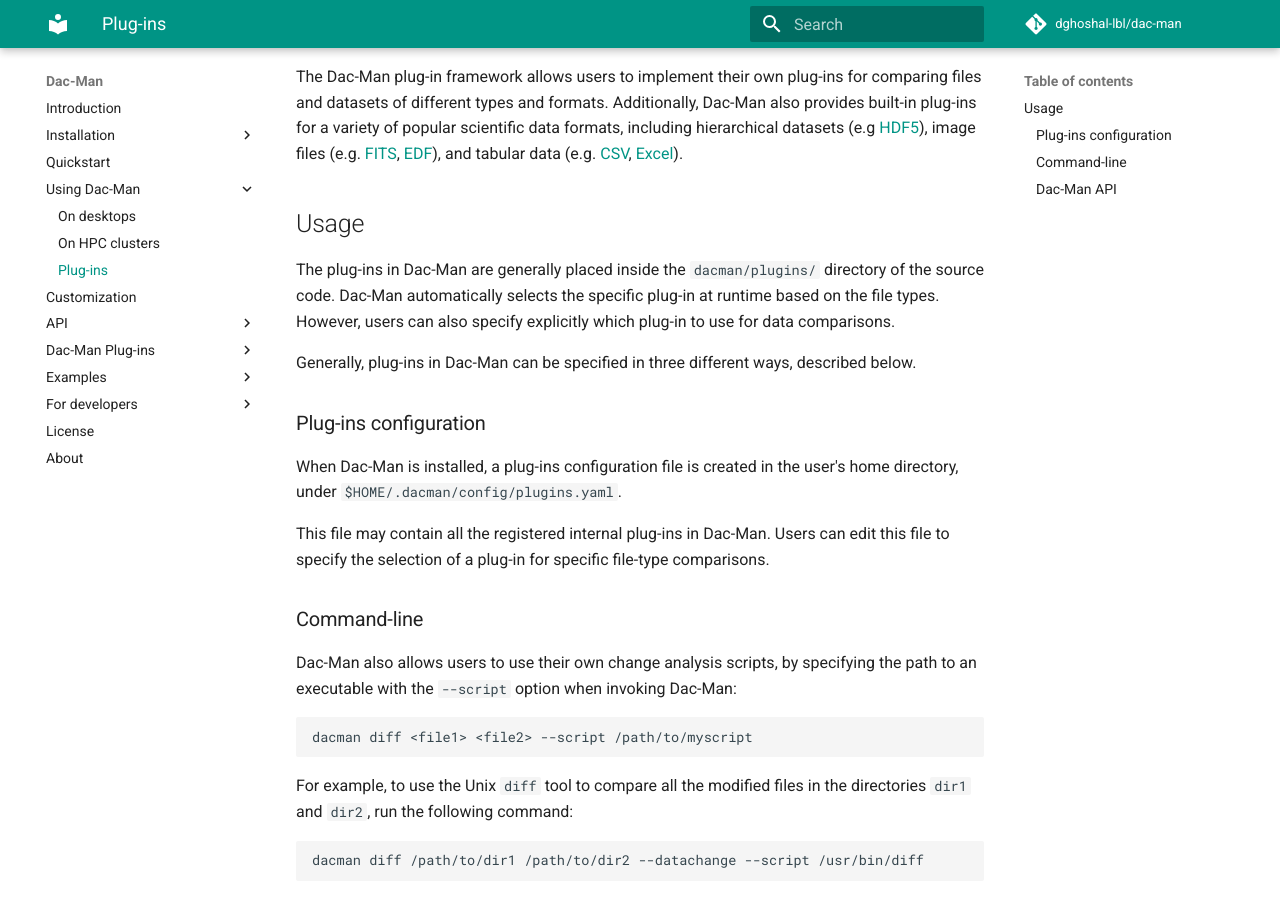
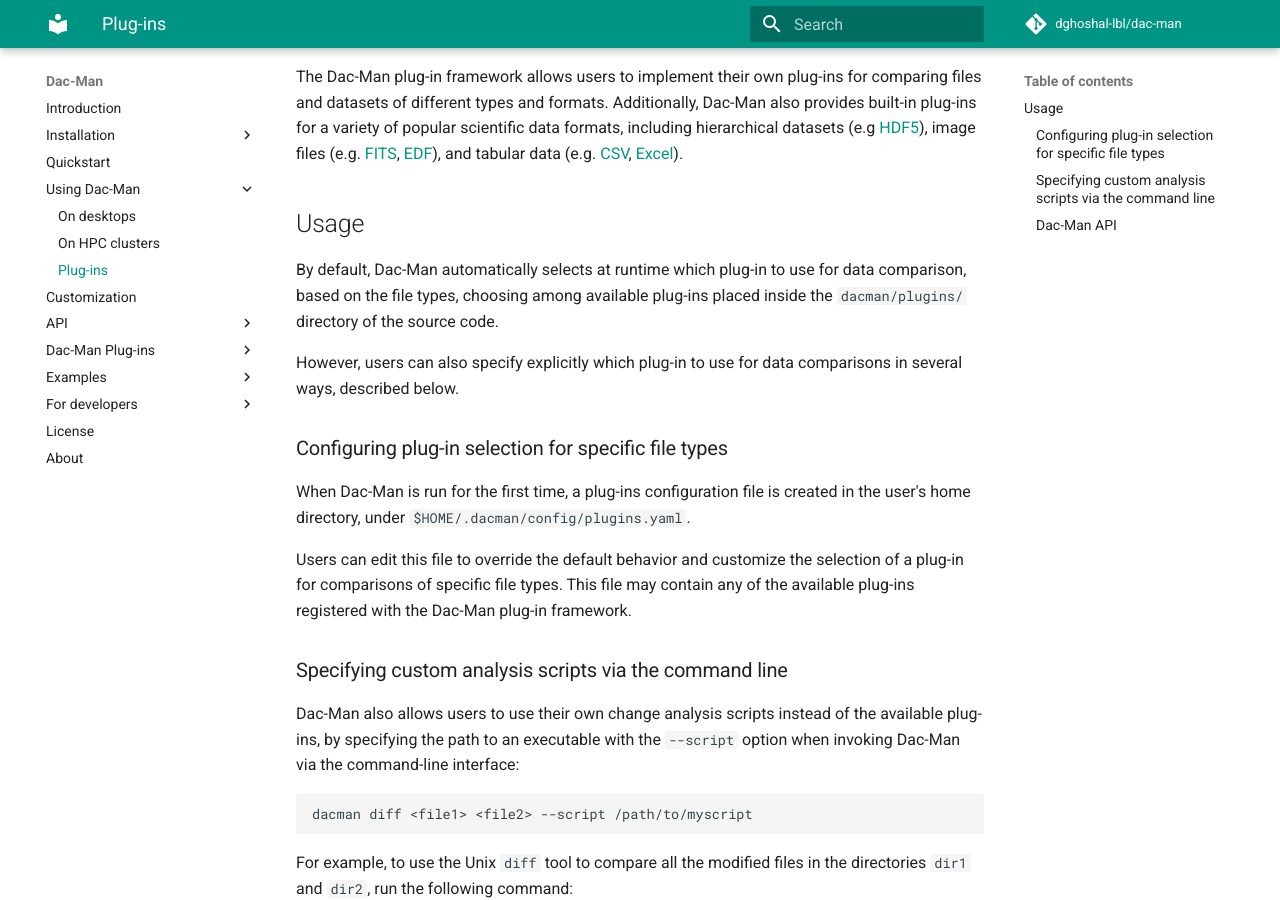
Before and after one commit to deduce-dev/dac-man, an MkDocs documentation site: the page built from docs/use/plugins.md, in a window 1280 px wide and 900 px high, scrolled down 234 px. Built offline with MkDocs 1.6.1 and Material for MkDocs 9.7.7, drawn with Linux system fonts in a browser that asks for light colours; comment, search, counter and statistics services are not loaded.

Commit message:
Rephrase to emphasize difference between various plug-in features

````diff
--- a/docs/use/plugins.md
+++ b/docs/use/plugins.md
@@ -15,25 +15,25 @@ and tabular data (e.g. [CSV](../../plugins/csv), [Excel](../../examples/excel)).
 
 ## Usage
 
-The plug-ins in Dac-Man are generally placed inside the `dacman/plugins/` directory of the source code.
-Dac-Man automatically selects the specific plug-in at runtime based on the file types.
-However, users can also specify explicitly which plug-in to use for data comparisons.
+By default, Dac-Man automatically selects at runtime which plug-in to use for data comparison,
+based on the file types,
+choosing among available plug-ins placed inside the `dacman/plugins/` directory of the source code.
 
-Generally, plug-ins in Dac-Man can be specified in three different ways,
-described below.
+However, users can also specify explicitly which plug-in to use for data comparisons
+in several ways, described below.
 
-### Plug-ins configuration
+### Configuring plug-in selection for specific file types
 
-When Dac-Man is installed, a plug-ins configuration file is created in the user's home directory,
+When Dac-Man is run for the first time, a plug-ins configuration file is created in the user's home directory,
 under `$HOME/.dacman/config/plugins.yaml`.
 
-This file may contain all the registered internal plug-ins in Dac-Man.
-Users can edit this file to specify the selection of a plug-in for specific file-type comparisons.
+Users can edit this file to override the default behavior and customize the selection of a plug-in for comparisons of specific file types.
+This file may contain any of the available plug-ins registered with the Dac-Man plug-in framework.
 
-### Command-line
+### Specifying custom analysis scripts via the command line
 
-Dac-Man also allows users to use their own change analysis scripts,
-by specifying the path to an executable with the `--script` option when invoking Dac-Man:
+Dac-Man also allows users to use their own change analysis scripts instead of the available plug-ins,
+by specifying the path to an executable with the `--script` option when invoking Dac-Man via the command-line interface:
 
 ```sh
 dacman diff <file1> <file2> --script /path/to/myscript
````
